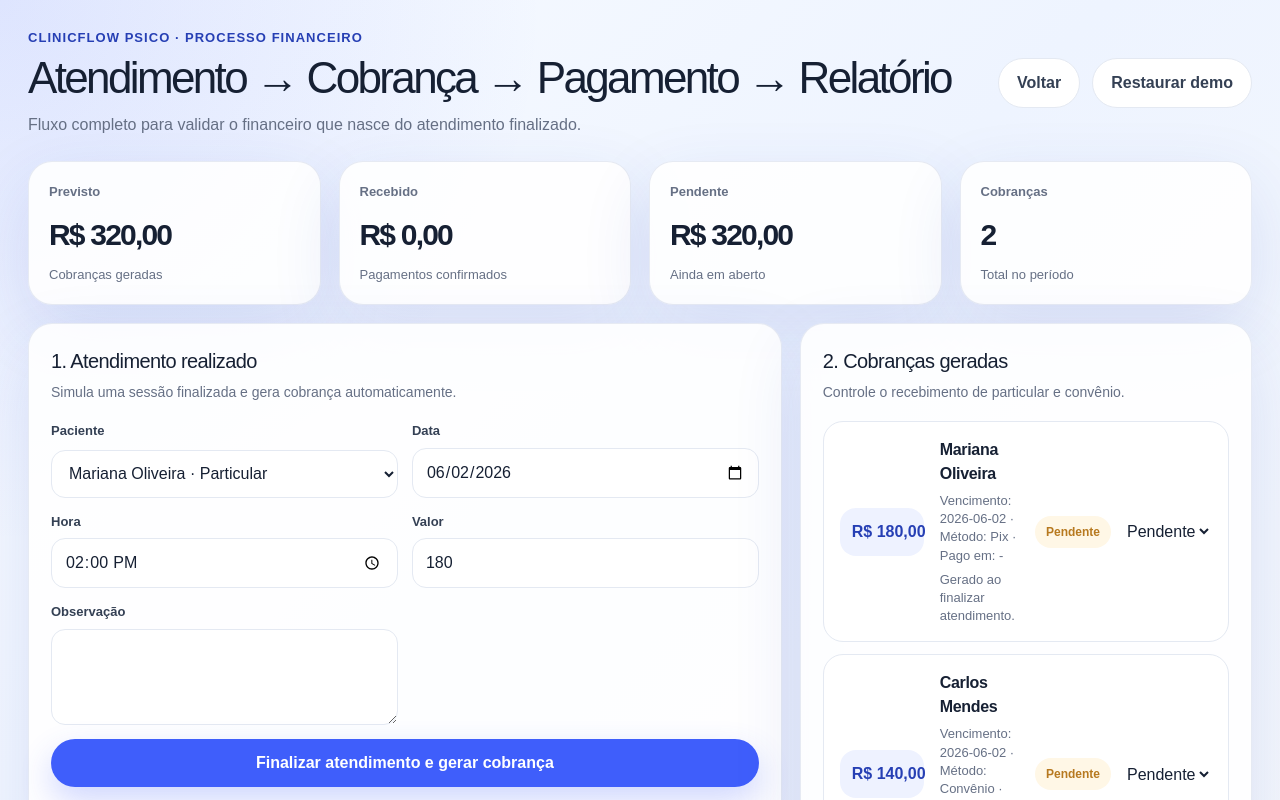
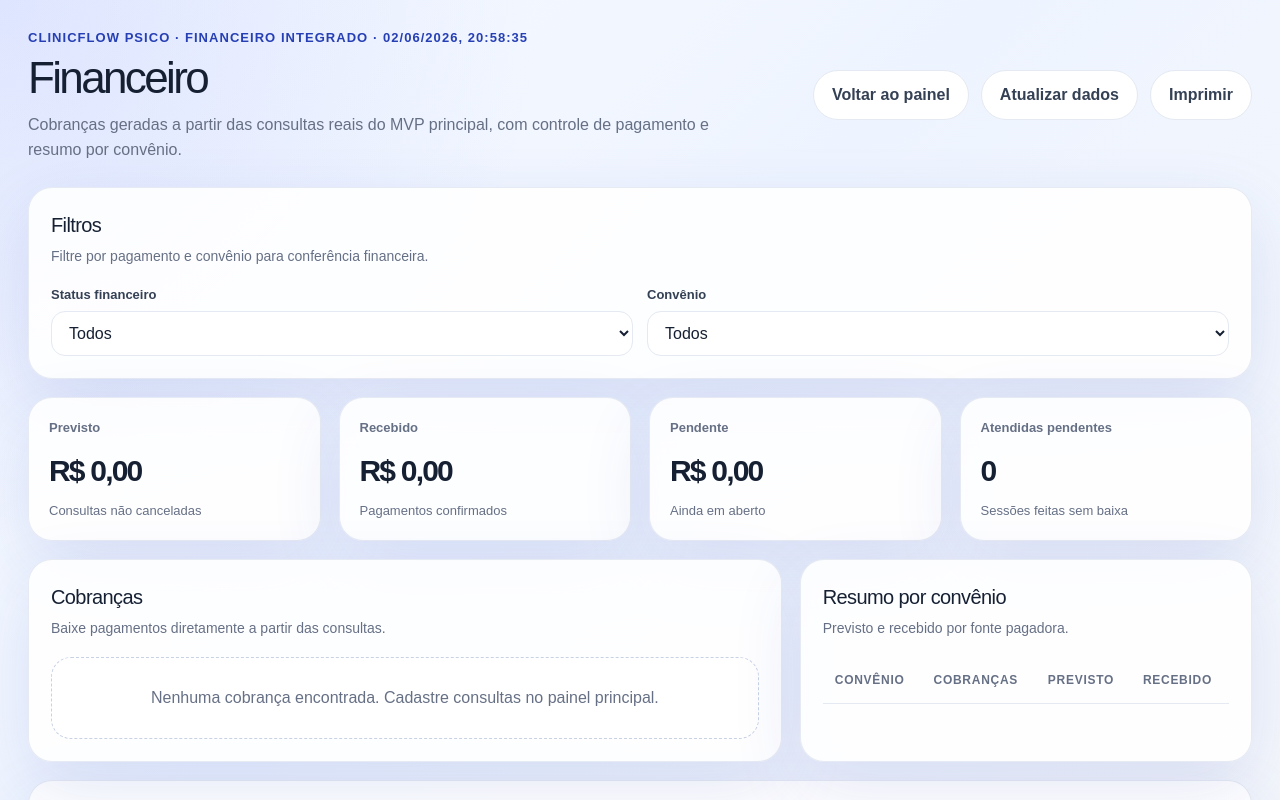
Before and after one commit to anjobrito/clinicflow-psico, a Next.js app: page /financeiro in a window 1280 px wide. Shown: the top 800 px of the page. Built offline with nearby package versions, Linux system fonts and the light colour scheme.

Commit message:
feat: integrate finance with MVP appointments

```diff
--- a/app/financeiro/page.tsx
+++ b/app/financeiro/page.tsx
@@ -1,268 +1,167 @@
 "use client";
 
 import Link from "next/link";
-import { FormEvent, useEffect, useMemo, useState } from "react";
+import { useEffect, useMemo, useState } from "react";
 
-type ChargeStatus = "Pendente" | "Pago" | "Atrasado";
+type AppointmentStatus = "Agendada" | "Confirmada" | "Em atendimento" | "Atendida" | "Faltou" | "Cancelada" | "Remarcada";
+type ChargeStatus = "Pendente" | "Pago" | "Atrasado" | "Cancelado";
 type PaymentMethod = "Pix" | "Dinheiro" | "Cartão" | "Convênio";
 
-type Patient = {
-  id: string;
-  name: string;
-  payer: string;
-  insurance: string;
-};
+type Patient = { id: string; name: string; phone: string; insurance: string; status: string; value: number };
+type Appointment = { id: string; patientId: string; date: string; time: string; duration: number; professional: string; room: string; mode: string; status: AppointmentStatus; value: number };
+type Note = { appointmentId: string; content: string; finalized: boolean; updatedAt: string };
+type MvpState = { patients: Patient[]; appointments: Appointment[]; notes: Note[] };
+type Payment = { appointmentId: string; status: ChargeStatus; method: PaymentMethod; paidAt: string; observation: string };
 
-type Session = {
-  id: string;
-  patientId: string;
-  date: string;
-  time: string;
-  status: "Atendida" | "Agendada" | "Cancelada";
-  value: number;
-};
+const mvpStorageKey = "clinicflow-psico-mvp-state-v1";
+const paymentStorageKey = "clinicflow-psico-payments-v1";
 
-type Charge = {
-  id: string;
-  sessionId: string;
-  patientId: string;
-  dueDate: string;
-  amount: number;
-  status: ChargeStatus;
-  method: PaymentMethod;
-  paidAt: string;
-  notes: string;
-};
+const fallbackState: MvpState = { patients: [], appointments: [], notes: [] };
 
-type FinancialState = {
-  patients: Patient[];
-  sessions: Session[];
-  charges: Charge[];
-};
+function money(value: number) { return new Intl.NumberFormat("pt-BR", { style: "currency", currency: "BRL" }).format(value); }
+function formatDate(value: string) { if (!value) return "-"; const [year, month, day] = value.split("-"); return `${day}/${month}/${year}`; }
+function todayIso() { return new Date().toISOString().slice(0, 10); }
 
-const today = new Date().toISOString().slice(0, 10);
-const storageKey = "clinicflow-psico-financial-flow-v1";
-
-const initialState: FinancialState = {
-  patients: [
-    { id: "p1", name: "Mariana Oliveira", payer: "Mariana Oliveira", insurance: "Particular" },
-    { id: "p2", name: "Carlos Mendes", payer: "UNIMED", insurance: "UNIMED" },
-  ],
-  sessions: [
-    { id: "s1", patientId: "p1", date: today, time: "09:00", status: "Atendida", value: 180 },
-    { id: "s2", patientId: "p2", date: today, time: "11:00", status: "Atendida", value: 140 },
-  ],
-  charges: [
-    { id: "c1", sessionId: "s1", patientId: "p1", dueDate: today, amount: 180, status: "Pendente", method: "Pix", paidAt: "", notes: "Gerado ao finalizar atendimento." },
-    { id: "c2", sessionId: "s2", patientId: "p2", dueDate: today, amount: 140, status: "Pendente", method: "Convênio", paidAt: "", notes: "Enviar para fechamento do convênio." },
-  ],
-};
-
-function createId(prefix: string) {
-  return `${prefix}-${Date.now()}-${Math.floor(Math.random() * 1000)}`;
+function loadMvpState(): MvpState {
+  if (typeof window === "undefined") return fallbackState;
+  const raw = window.localStorage.getItem(mvpStorageKey);
+  if (!raw) return fallbackState;
+  try {
+    const parsed = JSON.parse(raw) as Partial<MvpState>;
+    return { patients: Array.isArray(parsed.patients) ? parsed.patients : [], appointments: Array.isArray(parsed.appointments) ? parsed.appointments : [], notes: Array.isArray(parsed.notes) ? parsed.notes : [] };
+  } catch { return fallbackState; }
 }
 
-function money(value: number) {
-  return new Intl.NumberFormat("pt-BR", { style: "currency", currency: "BRL" }).format(value);
+function loadPayments(): Payment[] {
+  if (typeof window === "undefined") return [];
+  const raw = window.localStorage.getItem(paymentStorageKey);
+  if (!raw) return [];
+  try { const parsed = JSON.parse(raw) as Payment[]; return Array.isArray(parsed) ? parsed : []; } catch { return []; }
 }
 
-function loadState(): FinancialState {
-  if (typeof window === "undefined") return initialState;
-  const raw = window.localStorage.getItem(storageKey);
-  if (!raw) return initialState;
-
-  try {
-    const parsed = JSON.parse(raw) as FinancialState;
-    return {
-      patients: Array.isArray(parsed.patients) ? parsed.patients : initialState.patients,
-      sessions: Array.isArray(parsed.sessions) ? parsed.sessions : initialState.sessions,
-      charges: Array.isArray(parsed.charges) ? parsed.charges : initialState.charges,
-    };
-  } catch {
-    return initialState;
-  }
-}
-
-export default function FinancialProcessPage() {
-  const [state, setState] = useState<FinancialState>(initialState);
+export default function FinancePage() {
+  const [mvpState, setMvpState] = useState<MvpState>(fallbackState);
+  const [payments, setPayments] = useState<Payment[]>([]);
   const [loaded, setLoaded] = useState(false);
-  const [sessionForm, setSessionForm] = useState({ patientId: "p1", date: today, time: "14:00", value: "180" });
-  const [chargeNote, setChargeNote] = useState("");
+  const [statusFilter, setStatusFilter] = useState<"Todos" | ChargeStatus>("Todos");
+  const [insuranceFilter, setInsuranceFilter] = useState("Todos");
+  const [loadedAt, setLoadedAt] = useState("");
 
   useEffect(() => {
-    setState(loadState());
+    setMvpState(loadMvpState());
+    setPayments(loadPayments());
+    setLoadedAt(new Date().toLocaleString("pt-BR"));
     setLoaded(true);
   }, []);
 
   useEffect(() => {
     if (!loaded) return;
-    window.localStorage.setItem(storageKey, JSON.stringify(state));
-  }, [loaded, state]);
+    window.localStorage.setItem(paymentStorageKey, JSON.stringify(payments));
+  }, [loaded, payments]);
+
+  const patientsById = useMemo(() => new Map(mvpState.patients.map((patient) => [patient.id, patient])), [mvpState.patients]);
+  const paymentsByAppointment = useMemo(() => new Map(payments.map((payment) => [payment.appointmentId, payment])), [payments]);
+  const insurances = useMemo(() => ["Todos", ...Array.from(new Set(mvpState.patients.map((patient) => patient.insurance)))], [mvpState.patients]);
+
+  const charges = useMemo(() => {
+    return mvpState.appointments
+      .filter((appointment) => appointment.status !== "Cancelada")
+      .map((appointment) => {
+        const patient = patientsById.get(appointment.patientId);
+        const saved = paymentsByAppointment.get(appointment.id);
+        const status: ChargeStatus = saved?.status || (appointment.status === "Atendida" ? "Pendente" : "Pendente");
+        const method: PaymentMethod = saved?.method || (patient?.insurance === "Particular" ? "Pix" : "Convênio");
+        return { appointment, patient, status, method, paidAt: saved?.paidAt || "", observation: saved?.observation || "" };
+      })
+      .filter((charge) => (statusFilter === "Todos" || charge.status === statusFilter) && (insuranceFilter === "Todos" || charge.patient?.insurance === insuranceFilter));
+  }, [insuranceFilter, mvpState.appointments, patientsById, paymentsByAppointment, statusFilter]);
 
   const totals = useMemo(() => {
-    const expected = state.charges.reduce((total, charge) => total + charge.amount, 0);
-    const paid = state.charges.filter((charge) => charge.status === "Pago").reduce((total, charge) => total + charge.amount, 0);
-    const pending = state.charges.filter((charge) => charge.status !== "Pago").reduce((total, charge) => total + charge.amount, 0);
-    return { expected, paid, pending };
-  }, [state.charges]);
+    const expected = charges.reduce((total, charge) => total + charge.appointment.value, 0);
+    const received = charges.filter((charge) => charge.status === "Pago").reduce((total, charge) => total + charge.appointment.value, 0);
+    const pending = charges.filter((charge) => charge.status !== "Pago").reduce((total, charge) => total + charge.appointment.value, 0);
+    const attendedPending = charges.filter((charge) => charge.appointment.status === "Atendida" && charge.status !== "Pago").length;
+    return { expected, received, pending, attendedPending };
+  }, [charges]);
 
-  function patientName(patientId: string) {
-    return state.patients.find((patient) => patient.id === patientId)?.name || "Paciente não encontrado";
+  const byInsurance = useMemo(() => {
+    return Array.from(new Set(charges.map((charge) => charge.patient?.insurance || "Sem convênio"))).map((insurance) => {
+      const rows = charges.filter((charge) => (charge.patient?.insurance || "Sem convênio") === insurance);
+      return { insurance, total: rows.length, expected: rows.reduce((sum, row) => sum + row.appointment.value, 0), received: rows.filter((row) => row.status === "Pago").reduce((sum, row) => sum + row.appointment.value, 0) };
+    });
+  }, [charges]);
+
+  function upsertPayment(appointmentId: string, patch: Partial<Payment>) {
+    setPayments((current) => {
+      const existing = current.find((payment) => payment.appointmentId === appointmentId);
+      if (existing) return current.map((payment) => payment.appointmentId === appointmentId ? { ...payment, ...patch } : payment);
+      return [{ appointmentId, status: "Pendente", method: "Pix", paidAt: "", observation: "", ...patch }, ...current];
+    });
   }
 
-  function createAttendedSession(event: FormEvent<HTMLFormElement>) {
-    event.preventDefault();
-    const session: Session = {
-      id: createId("s"),
-      patientId: sessionForm.patientId,
-      date: sessionForm.date,
-      time: sessionForm.time,
-      status: "Atendida",
-      value: Number(sessionForm.value || 0),
-    };
-
-    const charge: Charge = {
-      id: createId("c"),
-      sessionId: session.id,
-      patientId: session.patientId,
-      dueDate: session.date,
-      amount: session.value,
-      status: "Pendente",
-      method: state.patients.find((patient) => patient.id === session.patientId)?.insurance === "Particular" ? "Pix" : "Convênio",
-      paidAt: "",
-      notes: chargeNote || "Cobrança gerada automaticamente a partir de sessão atendida.",
-    };
-
-    setState((current) => ({
-      ...current,
-      sessions: [session, ...current.sessions],
-      charges: [charge, ...current.charges],
-    }));
-    setChargeNote("");
+  function confirmPayment(appointmentId: string) {
+    const current = paymentsByAppointment.get(appointmentId);
+    upsertPayment(appointmentId, { status: "Pago", paidAt: todayIso(), method: current?.method || "Pix" });
   }
 
-  function updateChargeStatus(charge: Charge, status: ChargeStatus) {
-    setState((current) => ({
-      ...current,
-      charges: current.charges.map((item) =>
-        item.id === charge.id
-          ? { ...item, status, paidAt: status === "Pago" ? new Date().toISOString().slice(0, 10) : "" }
-          : item
-      ),
-    }));
-  }
-
-  function resetFinancialFlow() {
-    if (!window.confirm("Restaurar demonstração financeira?")) return;
-    window.localStorage.removeItem(storageKey);
-    setState(initialState);
+  function refreshFromMvp() {
+    setMvpState(loadMvpState());
+    setLoadedAt(new Date().toLocaleString("pt-BR"));
   }
 
   return (
     <main className="main-area">
       <header className="topbar">
         <div>
-          <p className="page-kicker">ClinicFlow Psico · Processo financeiro</p>
-          <h1 className="page-title">Atendimento → Cobrança → Pagamento → Relatório</h1>
-          <p className="page-description">Fluxo completo para validar o financeiro que nasce do atendimento finalizado.</p>
+          <p className="page-kicker">ClinicFlow Psico · Financeiro integrado · {loadedAt || "carregando"}</p>
+          <h1 className="page-title">Financeiro</h1>
+          <p className="page-description">Cobranças geradas a partir das consultas reais do MVP principal, com controle de pagamento e resumo por convênio.</p>
         </div>
-        <div className="top-actions">
-          <Link className="btn btn-secondary" href="/">Voltar</Link>
-          <button className="btn btn-secondary" onClick={resetFinancialFlow}>Restaurar demo</button>
-        </div>
+        <div className="top-actions"><Link className="btn btn-secondary" href="/">Voltar ao painel</Link><button className="btn btn-secondary" onClick={refreshFromMvp}>Atualizar dados</button><button className="btn btn-secondary" onClick={() => window.print()}>Imprimir</button></div>
       </header>
 
+      <section className="card" style={{ marginBottom: 18 }}>
+        <div className="card-header"><div><h2 className="card-title">Filtros</h2><p className="card-description">Filtre por pagamento e convênio para conferência financeira.</p></div></div>
+        <div className="form-grid">
+          <Field label="Status financeiro"><select value={statusFilter} onChange={(event) => setStatusFilter(event.target.value as "Todos" | ChargeStatus)}><option>Todos</option><option>Pendente</option><option>Pago</option><option>Atrasado</option><option>Cancelado</option></select></Field>
+          <Field label="Convênio"><select value={insuranceFilter} onChange={(event) => setInsuranceFilter(event.target.value)}>{insurances.map((insurance) => <option key={insurance}>{insurance}</option>)}</select></Field>
+        </div>
+      </section>
+
       <section className="grid stats-grid">
-        <Stat label="Previsto" value={money(totals.expected)} hint="Cobranças geradas" />
-        <Stat label="Recebido" value={money(totals.paid)} hint="Pagamentos confirmados" />
+        <Stat label="Previsto" value={money(totals.expected)} hint="Consultas não canceladas" />
+        <Stat label="Recebido" value={money(totals.received)} hint="Pagamentos confirmados" />
         <Stat label="Pendente" value={money(totals.pending)} hint="Ainda em aberto" />
-        <Stat label="Cobranças" value={String(state.charges.length)} hint="Total no período" />
+        <Stat label="Atendidas pendentes" value={String(totals.attendedPending)} hint="Sessões feitas sem baixa" />
       </section>
 
       <section className="grid two-column" style={{ marginTop: 18 }}>
         <div className="card">
-          <div className="card-header">
-            <div>
-              <h2 className="card-title">1. Atendimento realizado</h2>
-              <p className="card-description">Simula uma sessão finalizada e gera cobrança automaticamente.</p>
-            </div>
-          </div>
-          <form className="form-grid" onSubmit={createAttendedSession}>
-            <Field label="Paciente">
-              <select value={sessionForm.patientId} onChange={(event) => setSessionForm({ ...sessionForm, patientId: event.target.value })}>
-                {state.patients.map((patient) => <option key={patient.id} value={patient.id}>{patient.name} · {patient.insurance}</option>)}
-              </select>
-            </Field>
-            <Field label="Data"><input type="date" value={sessionForm.date} onChange={(event) => setSessionForm({ ...sessionForm, date: event.target.value })} /></Field>
-            <Field label="Hora"><input type="time" value={sessionForm.time} onChange={(event) => setSessionForm({ ...sessionForm, time: event.target.value })} /></Field>
-            <Field label="Valor"><input value={sessionForm.value} onChange={(event) => setSessionForm({ ...sessionForm, value: event.target.value })} /></Field>
-            <Field label="Observação"><textarea value={chargeNote} onChange={(event) => setChargeNote(event.target.value)} /></Field>
-            <div className="field full"><button className="btn btn-primary">Finalizar atendimento e gerar cobrança</button></div>
-          </form>
-        </div>
-
-        <div className="card">
-          <div className="card-header">
-            <div>
-              <h2 className="card-title">2. Cobranças geradas</h2>
-              <p className="card-description">Controle o recebimento de particular e convênio.</p>
-            </div>
-          </div>
+          <div className="card-header"><div><h2 className="card-title">Cobranças</h2><p className="card-description">Baixe pagamentos diretamente a partir das consultas.</p></div></div>
           <div className="appointment-list">
-            {state.charges.map((charge) => (
-              <div className="appointment-item" key={charge.id}>
-                <div className="time-box">{money(charge.amount)}</div>
-                <div>
-                  <p className="item-title">{patientName(charge.patientId)}</p>
-                  <p className="item-meta">Vencimento: {charge.dueDate} · Método: {charge.method} · Pago em: {charge.paidAt || "-"}</p>
-                  <p className="item-meta">{charge.notes}</p>
-                </div>
-                <div className="top-actions">
-                  <span className={charge.status === "Pago" ? "badge badge-green" : "badge badge-yellow"}>{charge.status}</span>
-                  <select value={charge.status} onChange={(event) => updateChargeStatus(charge, event.target.value as ChargeStatus)}>
-                    <option>Pendente</option>
-                    <option>Pago</option>
-                    <option>Atrasado</option>
-                  </select>
-                </div>
+            {charges.length === 0 ? <div className="empty-state">Nenhuma cobrança encontrada. Cadastre consultas no painel principal.</div> : charges.map((charge) => (
+              <div className="appointment-item" key={charge.appointment.id}>
+                <div className="time-box">{money(charge.appointment.value)}</div>
+                <div><p className="item-title">{charge.patient?.name || "Paciente não encontrado"}</p><p className="item-meta">{formatDate(charge.appointment.date)} · {charge.appointment.time} · Consulta: {charge.appointment.status} · {charge.patient?.insurance || "-"}</p><p className="item-meta">Pago em: {charge.paidAt || "-"}</p></div>
+                <div className="top-actions"><span className={charge.status === "Pago" ? "badge badge-green" : "badge badge-yellow"}>{charge.status}</span><select value={charge.method} onChange={(event) => upsertPayment(charge.appointment.id, { method: event.target.value as PaymentMethod })}><option>Pix</option><option>Dinheiro</option><option>Cartão</option><option>Convênio</option></select><select value={charge.status} onChange={(event) => upsertPayment(charge.appointment.id, { status: event.target.value as ChargeStatus, paidAt: event.target.value === "Pago" ? todayIso() : "" })}><option>Pendente</option><option>Pago</option><option>Atrasado</option><option>Cancelado</option></select><button className="btn btn-secondary" onClick={() => confirmPayment(charge.appointment.id)}>Confirmar</button></div>
               </div>
             ))}
           </div>
         </div>
+
+        <div className="card">
+          <div className="card-header"><div><h2 className="card-title">Resumo por convênio</h2><p className="card-description">Previsto e recebido por fonte pagadora.</p></div></div>
+          <div className="table-wrap"><table><thead><tr><th>Convênio</th><th>Cobranças</th><th>Previsto</th><th>Recebido</th></tr></thead><tbody>{byInsurance.map((row) => <tr key={row.insurance}><td>{row.insurance}</td><td>{row.total}</td><td>{money(row.expected)}</td><td>{money(row.received)}</td></tr>)}</tbody></table></div>
+        </div>
       </section>
 
       <section className="card" style={{ marginTop: 18 }}>
-        <div className="card-header">
-          <div>
-            <h2 className="card-title">3. Relatório financeiro do processo</h2>
-            <p className="card-description">Resumo consolidado do previsto, recebido e pendente.</p>
-          </div>
-        </div>
-        <div className="table-wrap">
-          <table>
-            <thead><tr><th>Paciente</th><th>Vencimento</th><th>Método</th><th>Status</th><th>Valor</th></tr></thead>
-            <tbody>
-              {state.charges.map((charge) => (
-                <tr key={charge.id}>
-                  <td>{patientName(charge.patientId)}</td>
-                  <td>{charge.dueDate}</td>
-                  <td>{charge.method}</td>
-                  <td>{charge.status}</td>
-                  <td>{money(charge.amount)}</td>
-                </tr>
-              ))}
-            </tbody>
-          </table>
-        </div>
+        <div className="card-header"><div><h2 className="card-title">Conferência analítica</h2><p className="card-description">Base para fechamento mensal e exportação futura.</p></div></div>
+        <div className="table-wrap"><table><thead><tr><th>Data</th><th>Paciente</th><th>Convênio</th><th>Consulta</th><th>Financeiro</th><th>Método</th><th>Valor</th></tr></thead><tbody>{charges.map((charge) => <tr key={charge.appointment.id}><td>{formatDate(charge.appointment.date)}</td><td>{charge.patient?.name || "-"}</td><td>{charge.patient?.insurance || "-"}</td><td>{charge.appointment.status}</td><td>{charge.status}</td><td>{charge.method}</td><td>{money(charge.appointment.value)}</td></tr>)}</tbody></table></div>
       </section>
     </main>
   );
 }
 
-function Field({ label, children }: { label: string; children: React.ReactNode }) {
-  return <div className="field"><label>{label}</label>{children}</div>;
-}
-
-function Stat({ label, value, hint }: { label: string; value: string; hint: string }) {
-  return <div className="card stat-card"><p className="stat-label">{label}</p><p className="stat-value">{value}</p><p className="stat-hint">{hint}</p></div>;
-}
+function Field({ label, children }: { label: string; children: React.ReactNode }) { return <div className="field"><label>{label}</label>{children}</div>; }
+function Stat({ label, value, hint }: { label: string; value: string; hint: string }) { return <div className="card stat-card"><p className="stat-label">{label}</p><p className="stat-value">{value}</p><p className="stat-hint">{hint}</p></div>; }
```
